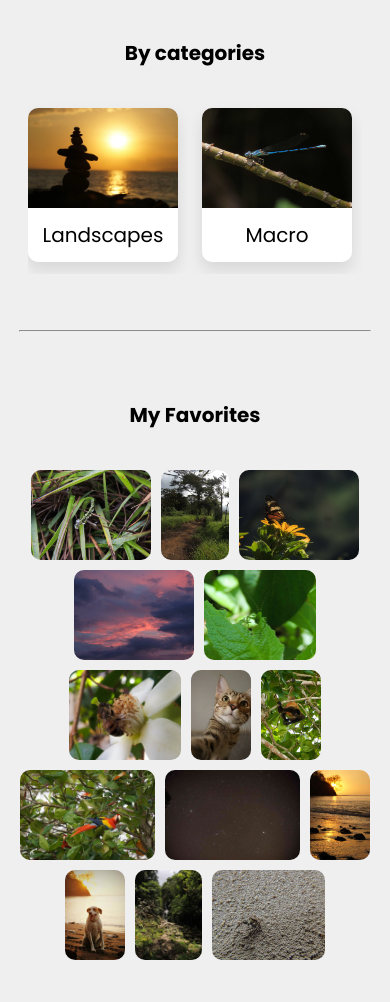
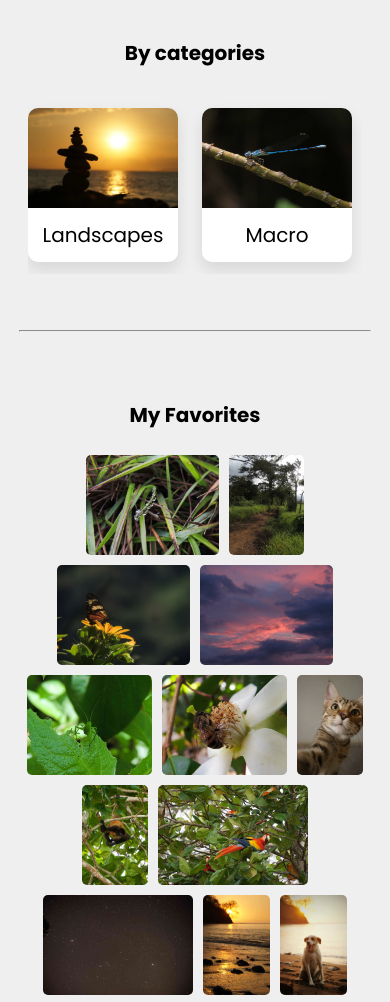
Before and after one commit to d40061302/d40061302.github.io, a plain HTML site: page index.html in a window 390 px wide. Shown: the part 86-1088 px from the top of the page. Drawn offline with Linux system fonts and the light colour scheme.

Commit message:
Update styles.css

```diff
--- a/styles.css
+++ b/styles.css
@@ -210,11 +210,11 @@ hr.solid {
     flex-wrap: wrap;
     justify-content: center;
     gap: 10px;
-    margin: 20px 0;
+    margin: 5px 0;
 }
 
 .gallery img {
-    height: 200px;
+    height: 270px;
     width: auto;
     object-fit: cover;
     border-radius: 10px;
@@ -222,9 +222,17 @@ hr.solid {
     flex-shrink: 0;
 }
 
+@media (max-width: 950px) {
+    .gallery img {
+        border-radius: 5px;
+        height: 200px;
+    }
+}
+
 @media (max-width: 600px) {
     .gallery img {
-        height: 90px;
+        border-radius: 5px;
+        height: 100px;
     }
 }
 
@@ -290,10 +298,12 @@ hr.solid {
 
 #prev-btn {
     left: 12px;
+    position: absolute;
 }
 
 #next-btn {
     right: 12px;
+    position: absolute;
 }
 
 #prev-btn:hover,
```
